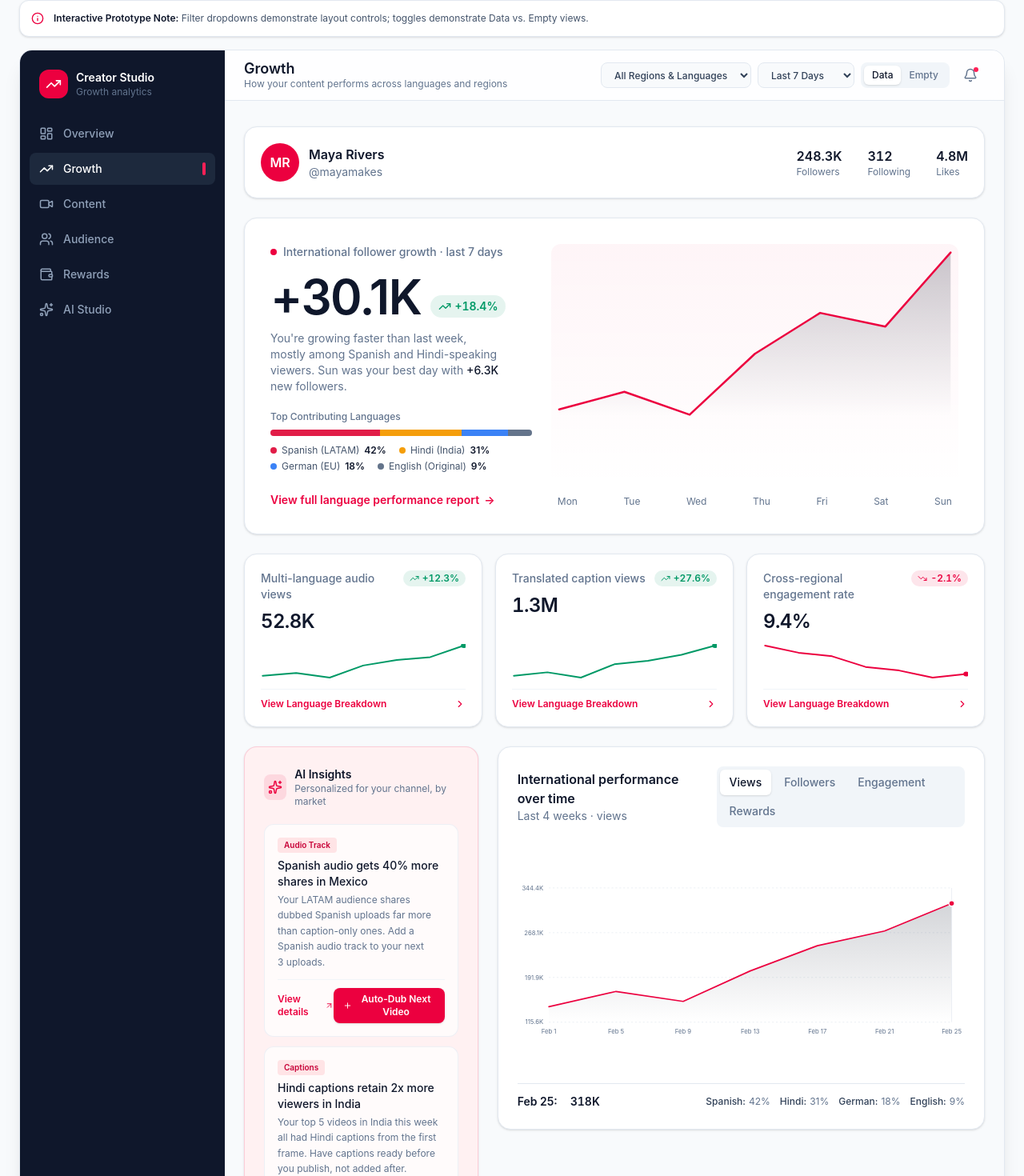
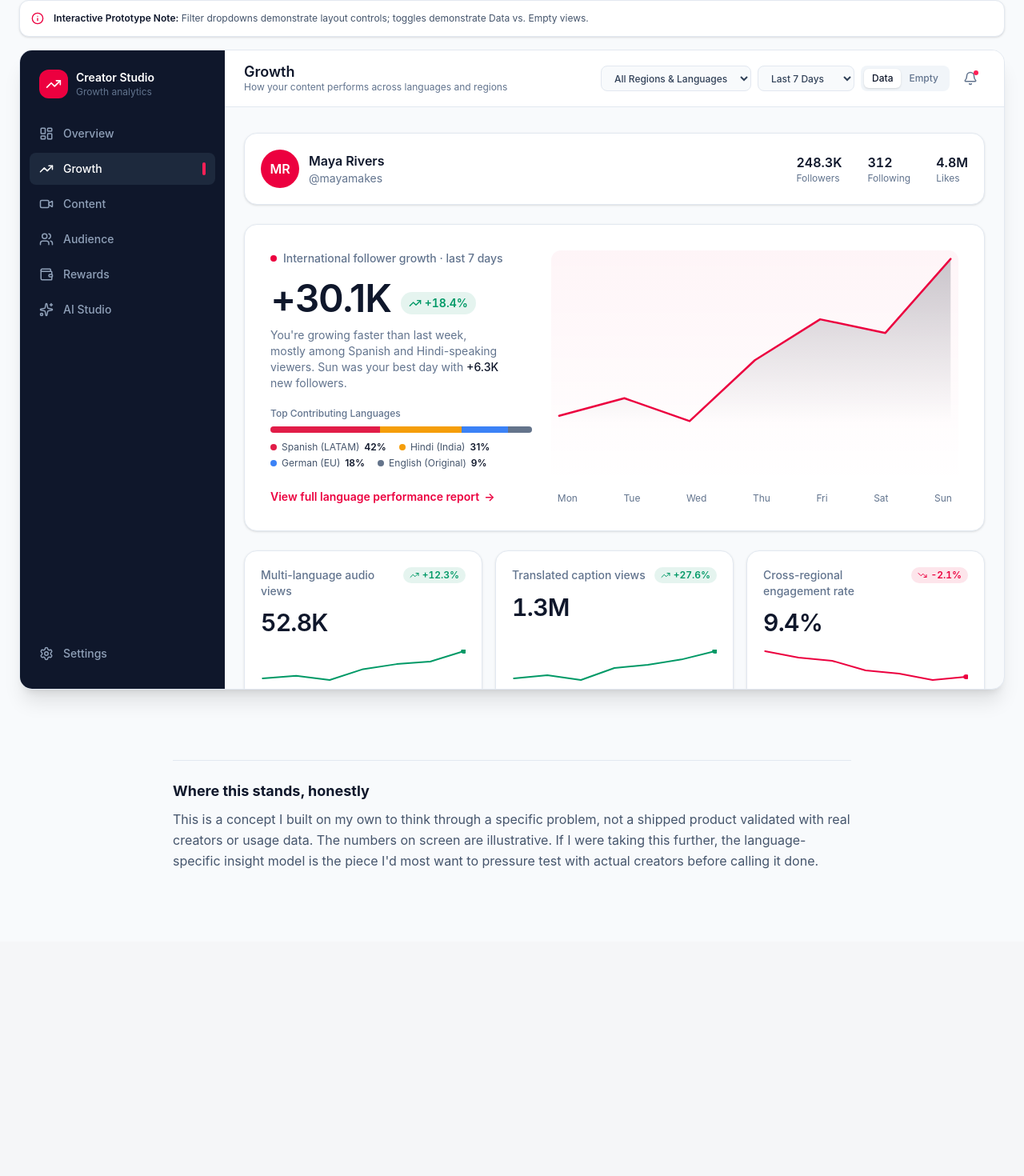
Before and after one commit to bhavyasriii/portfolio, a React (Vite) app: page /case-study/tiktok-dashboard in a window 1280 px wide. Shown: the part 1191-2661 px from the top of the page at 80% size. After the commit the page ends 2368 px from the top, so only its background shows below. Built offline with nearby package versions, Linux system fonts and the light colour scheme.

Commit message:
Add prototype note banner

```diff
--- a/src/pages/CaseStudyTikTokDashboard.tsx
+++ b/src/pages/CaseStudyTikTokDashboard.tsx
@@ -279,7 +279,7 @@ function ChangeBadge({
   return (
     <span
       className={cn(
-        'inline-flex items-center gap-1 rounded-full font-semibold tabular-nums',
+        'inline-flex items-center gap-1 rounded-full font-semibold tabular-nums shrink-0',
         positive ? 'bg-emerald-600/10 text-emerald-600' : 'bg-rose-600/10 text-rose-600',
         size === 'lg' ? 'px-2.5 py-1 text-sm' : 'px-2 py-0.5 text-xs',
         className,
@@ -306,7 +306,7 @@ const navItems = [
 
 function DashboardSidebar() {
   return (
-    <aside className="flex h-full w-full flex-col justify-between bg-slate-900 text-slate-300 min-h-[600px]">
+    <aside className="flex h-full w-full flex-col justify-between bg-slate-900 text-slate-300">
       <div>
         <div className="flex items-center gap-2.5 px-6 py-6">
           <div className="flex size-9 items-center justify-center rounded-xl bg-rose-600 text-white">
@@ -358,7 +358,11 @@ function DashboardSidebar() {
 }
 
 // =============================================================================
-// TOP BAR WITH FILTER CONTROLS & DATE RANGE PICKER
+// TOP BAR
+// -----------------------------------------------------------------------------
+// `sticky top-0` here keeps the controls visible while the panel below it
+// scrolls internally (see the dashboard shell's `lg:overflow-y-auto`), so
+// filters and the Data/Empty toggle are never scrolled out of reach.
 // =============================================================================
 function DashboardTopBar({
   showData,
@@ -376,7 +380,7 @@ function DashboardTopBar({
   onSelectTimeframe: (tf: string) => void;
 }) {
   return (
-    <header className="flex flex-wrap items-center gap-3 border-b border-slate-200 bg-white/80 px-4 py-3 backdrop-blur sm:px-6">
+    <header className="sticky top-0 z-10 flex flex-wrap items-center justify-between gap-3 border-b border-slate-200 bg-white px-4 py-4 sm:px-6">
       <div>
         <h1 className="text-lg font-semibold leading-tight text-slate-900">Growth</h1>
         <p className="hidden text-xs text-slate-500 sm:block">How your content performs across languages and regions</p>
@@ -472,7 +476,7 @@ function ProfileSummary({ profile }: { profile: CreatorProfile }) {
 }
 
 // =============================================================================
-// GROWTH HERO WITH LANGUAGE BREAKDOWN LEGEND
+// GROWTH HERO
 // =============================================================================
 const dayLabels = ['Mon', 'Tue', 'Wed', 'Thu', 'Fri', 'Sat', 'Sun'];
 
@@ -489,8 +493,8 @@ function GrowthHero({ total, changePct, spark }: { total: number; changePct: num
               <span className="size-2 rounded-full bg-rose-600" aria-hidden="true" />
               <h2 className="text-sm font-medium text-slate-500">International follower growth · last 7 days</h2>
             </div>
-            <div className="mt-4 flex items-end gap-3">
-              <span className="text-5xl font-semibold leading-none tracking-tight text-slate-900 sm:text-6xl">
+            <div className="mt-4 flex flex-wrap items-end gap-3">
+              <span className="text-4xl font-semibold leading-none tracking-tight text-slate-900 sm:text-5xl">
                 +{formatNumber(total)}
               </span>
               <ChangeBadge value={changePct} size="lg" className="mb-1" />
@@ -558,35 +562,35 @@ function GrowthHero({ total, changePct, spark }: { total: number; changePct: num
 }
 
 // =============================================================================
-// SECONDARY METRICS WITH DRILLDOWN MODAL
+// SECONDARY METRICS
 // =============================================================================
 function MetricCard({ metric, onOpenDetail }: { metric: SecondaryMetric; onOpenDetail: (m: SecondaryMetric) => void }) {
   const positive = metric.changePct >= 0;
   return (
-    <div className="flex flex-col justify-between rounded-2xl border border-slate-200 bg-white p-5 shadow-sm transition-shadow hover:shadow-md">
+    <div className="flex flex-col justify-between min-h-[180px] rounded-2xl border border-slate-200 bg-white p-5 shadow-sm transition-shadow hover:shadow-md">
       <div>
         <div className="flex items-start justify-between gap-2">
-          <p className="text-sm font-medium text-slate-500">{metric.label}</p>
+          <p className="text-sm font-medium text-slate-500 leading-snug">{metric.label}</p>
           <ChangeBadge value={metric.changePct} />
         </div>
-        <p className="mt-2 text-2xl font-semibold tabular-nums tracking-tight text-slate-900">
+        <p className="mt-3 text-3xl font-semibold tabular-nums tracking-tight text-slate-900">
           {formatValue(metric.value, metric.format)}
         </p>
       </div>
 
-      <div>
+      <div className="mt-4">
         <Sparkline
           data={metric.spark}
           width={220}
-          height={44}
+          height={40}
           strokeWidth={2}
-          className="mt-3 h-11 w-full"
+          className="h-10 w-full"
           strokeClassName={positive ? 'text-emerald-600' : 'text-rose-600'}
         />
 
         <button
           onClick={() => onOpenDetail(metric)}
-          className="mt-3 flex w-full items-center justify-between border-t border-slate-100 pt-2.5 text-xs font-semibold text-rose-600 hover:text-rose-700"
+          className="mt-3 flex w-full items-center justify-between border-t border-slate-100 pt-3 text-xs font-semibold text-rose-600 hover:text-rose-700"
         >
           <span>View Language Breakdown</span>
           <ChevronRight className="size-3.5" aria-hidden="true" />
@@ -661,7 +665,12 @@ function MetricDetailModal({ metric, onClose }: { metric: SecondaryMetric; onClo
 }
 
 // =============================================================================
-// AI INSIGHTS WITH DIRECT ACTION BUTTONS
+// AI INSIGHTS
+// -----------------------------------------------------------------------------
+// No longer forced to `h-full` / `justify-between` — that was fighting the
+// timeline chart next to it for equal column height and pushing the chart's
+// footer stats down into a big empty gap. Each card now just takes the
+// height its own content needs.
 // =============================================================================
 function AiInsights({ insights }: { insights: Insight[] }) {
   const [appliedIds, setAppliedIds] = useState<string[]>([]);
@@ -676,7 +685,7 @@ function AiInsights({ insights }: { insights: Insight[] }) {
 
   return (
     <section
-      className="rounded-2xl border border-rose-600/15 bg-rose-50 p-6 shadow-sm"
+      className="rounded-2xl border border-rose-600/15 bg-rose-50 p-5 sm:p-6 shadow-sm"
       aria-labelledby="ai-insights-heading"
     >
       <div className="flex items-center gap-2.5">
@@ -697,7 +706,7 @@ function AiInsights({ insights }: { insights: Insight[] }) {
           return (
             <li
               key={insight.id}
-              className="group rounded-xl border border-slate-200/60 bg-white/70 p-4 transition-colors hover:border-rose-600/30"
+              className="group rounded-xl border border-slate-200/60 bg-white/80 p-4 transition-colors hover:border-rose-600/30"
             >
               <div className="flex items-center justify-between">
                 <span className="rounded bg-rose-100 px-2 py-0.5 text-[10px] font-semibold text-rose-700">
@@ -707,7 +716,7 @@ function AiInsights({ insights }: { insights: Insight[] }) {
               <p className="mt-1.5 text-pretty text-sm font-medium leading-snug text-slate-900">{insight.headline}</p>
               <p className="mt-1 text-pretty text-xs leading-relaxed text-slate-500">{insight.detail}</p>
 
-              <div className="mt-3 flex items-center justify-between border-t border-slate-100 pt-2.5">
+              <div className="mt-3 flex flex-wrap items-center justify-between gap-2 border-t border-slate-100 pt-2.5">
                 <a
                   href="#"
                   onClick={(e) => e.preventDefault()}
@@ -720,7 +729,7 @@ function AiInsights({ insights }: { insights: Insight[] }) {
                 <button
                   onClick={() => toggleApply(insight.id)}
                   className={cn(
-                    'inline-flex items-center gap-1.5 rounded-lg px-3 py-1.5 text-xs font-semibold transition-all shadow-sm',
+                    'inline-flex items-center gap-1.5 rounded-lg px-2.5 py-1.5 text-xs font-semibold transition-all shadow-sm',
                     isApplied
                       ? 'bg-emerald-50 text-emerald-700 border border-emerald-200'
                       : 'bg-rose-600 text-white hover:bg-rose-700',
@@ -728,12 +737,12 @@ function AiInsights({ insights }: { insights: Insight[] }) {
                 >
                   {isApplied ? (
                     <>
-                      <CheckCircle2 className="size-3.5" />
+                      <CheckCircle2 className="size-3.5 shrink-0" />
                       <span>Scheduled</span>
                     </>
                   ) : (
                     <>
-                      <Plus className="size-3.5" />
+                      <Plus className="size-3.5 shrink-0" />
                       <span>{insight.actionText}</span>
                     </>
                   )}
@@ -748,7 +757,11 @@ function AiInsights({ insights }: { insights: Insight[] }) {
 }
 
 // =============================================================================
-// TIMELINE CHART WITH MULTI-LANGUAGE LEGEND
+// TIMELINE CHART
+// -----------------------------------------------------------------------------
+// Same fix as AiInsights: dropped `h-full flex flex-col justify-between`, so
+// the footer stats row sits directly under the chart instead of being
+// stretched to the bottom of a taller sibling column.
 // =============================================================================
 const CHART_W = 800;
 const CHART_H = 300;
@@ -805,7 +818,7 @@ function TimelineChart({ timeline }: { timeline: TimelinePoint[] }) {
   const activeBreakdown = timeline[active].breakdown;
 
   return (
-    <section className="rounded-2xl border border-slate-200 bg-white p-5 shadow-sm sm:p-6" aria-label="Performance timeline">
+    <section className="flex flex-col gap-4 rounded-2xl border border-slate-200 bg-white p-5 shadow-sm sm:p-6" aria-label="Performance timeline">
       <div className="flex flex-col gap-3 sm:flex-row sm:items-center sm:justify-between">
         <div>
           <h2 className="text-base font-semibold text-slate-900">International performance over time</h2>
@@ -829,7 +842,6 @@ function TimelineChart({ timeline }: { timeline: TimelinePoint[] }) {
         </div>
       </div>
 
-      <div className="mt-5">
       <svg
         viewBox={`0 0 ${CHART_W} ${CHART_H}`}
         className="h-64 w-full touch-none sm:h-72"
@@ -906,7 +918,7 @@ function TimelineChart({ timeline }: { timeline: TimelinePoint[] }) {
         />
       </svg>
 
-        <div className="mt-3 flex flex-wrap items-center justify-between border-t border-slate-200 pt-3 text-sm">
+      <div className="flex flex-wrap items-center justify-between gap-3 border-t border-slate-200 pt-3 text-sm">
         <div className="flex items-center gap-4">
           <span className="font-semibold text-slate-900">{timeline[active].label}:</span>
           <span className="font-semibold tabular-nums text-slate-900">{formatValue(values[active], meta.format)}</span>
@@ -918,7 +930,6 @@ function TimelineChart({ timeline }: { timeline: TimelinePoint[] }) {
               <span className="font-medium text-slate-700">{lang}:</span> {pct}%
             </span>
           ))}
-          </div>
         </div>
       </div>
     </section>
@@ -948,6 +959,19 @@ function EmptyState() {
 
 // =============================================================================
 // DASHBOARD SHELL
+// -----------------------------------------------------------------------------
+// LAYOUT FIX, explained:
+// The outer panel now has a fixed height on desktop (`lg:h-[800px]`) instead
+// of only a minimum height. The sidebar is a flex child of that fixed-height
+// row, so it always spans the full panel and never scrolls out of view.
+// The content column gets `lg:min-h-0 lg:overflow-y-auto`: `min-h-0` is the
+// part that's easy to miss — without it, a flex child's default min-height
+// is "auto," which means it grows to fit its content and drags the whole
+// panel down with it, and `overflow-y-auto` never gets a chance to kick in.
+// With `min-h-0` set, the column is capped at the panel's height and any
+// extra content scrolls inside it instead, while the sidebar stays put.
+// On mobile the sidebar is hidden entirely, so no fixed height is forced
+// there — the panel just grows with its content as it did before.
 // =============================================================================
 function CreatorAnalyticsDashboard() {
   const [showData, setShowData] = useState(true);
@@ -956,14 +980,14 @@ function CreatorAnalyticsDashboard() {
   const [activeModalMetric, setActiveModalMetric] = useState<SecondaryMetric | null>(null);
 
   return (
-    <div className="relative flex min-h-[700px] w-full overflow-hidden rounded-2xl border border-slate-200 bg-slate-50 shadow-xl">
-      {/* Sidebar inside relative frame */}
-      <div className="hidden lg:block lg:w-64 lg:shrink-0">
+    <div className="flex w-full flex-col overflow-hidden rounded-2xl border border-slate-200 bg-slate-50 shadow-xl lg:h-[800px] lg:flex-row">
+      {/* Sidebar - stretches to the panel's full height, stays fixed while content scrolls */}
+      <div className="hidden lg:block lg:w-56 xl:w-64 lg:shrink-0">
         <DashboardSidebar />
       </div>
 
-      {/* Dashboard main area */}
-      <div className="flex min-w-0 flex-1 flex-col overflow-y-auto">
+      {/* Main Content Area - the only part that scrolls on desktop */}
+      <div className="flex min-w-0 flex-1 flex-col lg:min-h-0 lg:overflow-y-auto">
         <DashboardTopBar
           showData={showData}
           onToggleData={setShowData}
@@ -973,7 +997,7 @@ function CreatorAnalyticsDashboard() {
           onSelectTimeframe={setSelectedTimeframe}
         />
 
-        <main className="mx-auto w-full max-w-6xl flex-1 px-4 py-6 sm:px-6 sm:py-8">
+        <main className="w-full flex-1 px-4 py-6 sm:px-6 sm:py-8">
           <div className="flex flex-col gap-6">
             <ProfileSummary profile={profile} />
 
@@ -983,11 +1007,11 @@ function CreatorAnalyticsDashboard() {
 
                 <SecondaryMetrics metrics={secondaryMetrics} onOpenDetail={setActiveModalMetric} />
 
-                <div className="grid grid-cols-1 gap-6 xl:grid-cols-3">
-                  <div className="xl:col-span-1">
+                <div className="grid grid-cols-1 items-start gap-6 lg:grid-cols-12">
+                  <div className="lg:col-span-5 xl:col-span-4">
                     <AiInsights insights={insights} />
                   </div>
-                  <div className="xl:col-span-2">
+                  <div className="lg:col-span-7 xl:col-span-8">
                     <TimelineChart timeline={timeline} />
                   </div>
                 </div>
@@ -1099,8 +1123,8 @@ export default function CaseStudyTikTokDashboard() {
         </div>
       </article>
 
-      <section id="sandbox" className="max-w-7xl mx-auto px-4 sm:px-6 py-6 border-t border-slate-200">
-        {/* Prototype Context Banner */}
+      {/* Full Width Sandbox Section */}
+      <section id="sandbox" className="w-full max-w-7xl mx-auto px-4 sm:px-6 py-6 border-t border-slate-200">
         <div className="mb-4 flex items-start sm:items-center gap-3 rounded-xl border border-slate-200 bg-white p-3.5 text-xs text-slate-600 shadow-sm">
           <Info className="size-4 shrink-0 text-rose-600 mt-0.5 sm:mt-0" aria-hidden="true" />
           <p>
```
Lines whose indentation alone changed are shown as unchanged.
